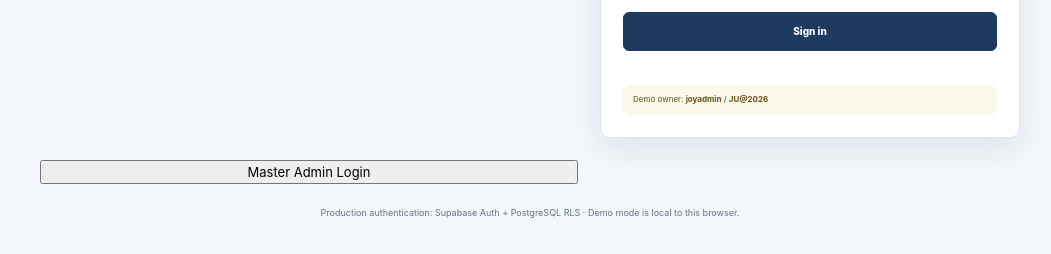
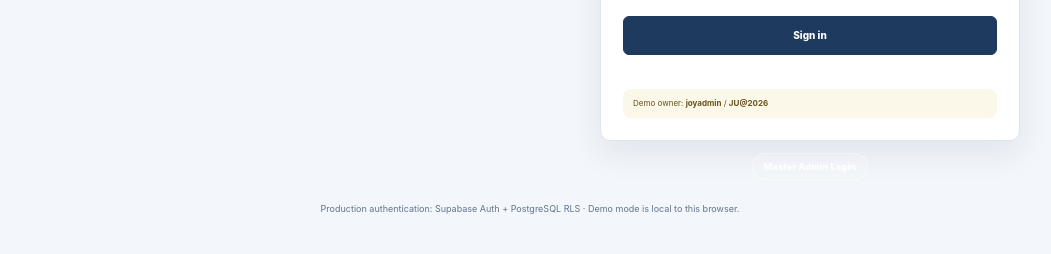
Before and after one commit to asakiran2307/Time-table-management, a website: page index.html in a window 1280 px wide. Shown: the part 454-708 px from the top of the page, without its empty margins (110-1161 px from the left). Drawn offline with nearby package versions, Linux system fonts and the light colour scheme.

Commit message:
Style compact master admin button below login card

```diff
--- a/styles.css
+++ b/styles.css
@@ -154,3 +154,9 @@ main{background:#f3f6fa}
   .hero{grid-template-columns:1fr}
   .hero-meta{text-align:left}
 }
+
+
+/* Separate, compact Master Admin entry below the university login card. */
+.master-login-toggle{grid-column:2;justify-self:center;margin-top:-10px;padding:6px 11px;border:1px solid rgba(255,255,255,.38);border-radius:999px;background:rgba(255,255,255,.12);color:#fff;font-size:9px;font-weight:800;letter-spacing:.02em;box-shadow:none}
+.master-login-toggle:hover{background:rgba(255,255,255,.22)}
+@media(max-width:820px){.master-login-toggle{grid-column:1;margin-top:-8px}}
```
